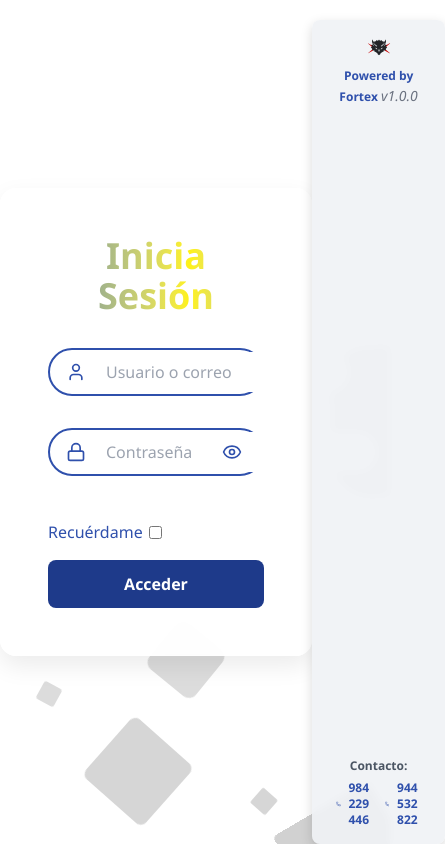
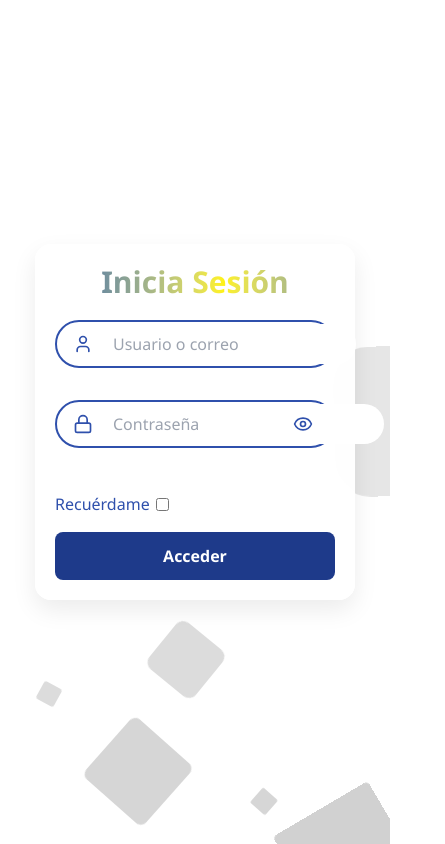
Before and after one commit to Doarmfando/Inventario-Cevi, a React (Vite) app: page /Inventario-Cevi/login in a window 390 px wide. Shown: the whole page, 445 px wide, since content can reach past the window. Built offline with nearby package versions, Linux system fonts and the light colour scheme.

Commit message:
un poco mas responsive

```diff
--- a/package.json
+++ b/package.json
@@ -13,9 +13,10 @@
   },
   "dependencies": {
     "@types/node": "^24.2.1",
-    "lucide-react": "^0.539.0",
+    "lucide-react": "^0.541.0",
     "react": "^19.1.1",
     "react-dom": "^19.1.1",
+    "react-icons": "^5.5.0",
     "react-router-dom": "^7.8.0",
     "zustand": "^5.0.7"
   },
--- a/src/features/auth/components/LoginForm.tsx
+++ b/src/features/auth/components/LoginForm.tsx
@@ -8,12 +8,10 @@ import InputWithIcon from "./InputWithIcon";
 import PasswordInput from "./PasswordInput";
 import RememberMe from "./RememberMe";
 import logo3 from "../../../assets/logo3.png";
-//import OriginalLeftPanel from "./OriginalLeftPanel";
 import FooterBanner from "./FooterBanner";
-// Si quieres usar el panel con imagen, importa esto en su lugar:
 import LeftPanel from "./LeftPanel";
 import RestaurantLogo from "./RestaurantLogo";
-import leftPanelImage from "../../../assets/left-panel-bg.png"; // Ajusta la ruta según tu estructura
+import leftPanelImage from "../../../assets/left-panel-bg.png";
 
 const LoginForm: React.FC = () => {
   const [credentials, setCredentials] = useState<Credentials>({ username: "", password: "" });
@@ -46,13 +44,8 @@ const LoginForm: React.FC = () => {
       {/* Fondo animado - FIJO para toda la pantalla */}
       <CirclesBackground />
 
-      <div className="flex h-screen w-screen relative flex-row z-10 login-wrapper">
-        {/* Panel izquierdo azul original */}
-        {/* <OriginalLeftPanel>
-          <RestaurantLogo />
-        </OriginalLeftPanel>
-         */}
-        {/* Si quieres usar el panel con imagen, usa esto en su lugar: */}
+      <div className="flex h-screen w-screen relative z-10 login-wrapper">
+        {/* Panel izquierdo - Mantiene su ancho original en desktop, se oculta en móvil */}
         <LeftPanel
           panelImage={leftPanelImage}
           altText="Panel lateral del login"
@@ -61,31 +54,20 @@ const LoginForm: React.FC = () => {
         </LeftPanel>
 
         {/* Contenido principal */}
-        <div className="w-[80%] flex items-center justify-center bg-transparent relative z-20 login-main-content">
+        <div className="flex-1 flex items-center justify-center bg-transparent relative z-20 login-main-content px-4 md:px-0">
           {/* Tarjeta de login */}
-          <div className="w-full max-w-[400px] bg-white/95 backdrop-blur-sm p-12 rounded-2xl shadow-[0_10px_25px_rgba(0,0,0,0.08)] flex flex-col gap-8 z-30 login-card">
+          <div className="w-full max-w-[400px] bg-white/95 backdrop-blur-sm p-8 md:p-12 rounded-2xl shadow-[0_10px_25px_rgba(0,0,0,0.08)] flex flex-col gap-6 md:gap-8 z-30 login-card">
             {/* Header con título animado */}
             <div className="flex flex-col items-center">
               <h1
-                className="text-4xl font-extrabold text-center
+                className="text-3xl md:text-4xl font-extrabold text-center
                   bg-gradient-to-r from-[#2f50ac] via-[#fff212] to-[#2f50ac]
                   bg-[length:200%_100%] bg-clip-text text-transparent animate-rayFlash"
               >
                 Inicia Sesión
               </h1>
+            </div>
 
-
-              {/*
-              <h1
-                className="text-4xl font-extrabold text-center
-                  bg-gradient-to-r from-[#2f50ac] via-[#fff212] to-[#2f50ac]
-                  bg-clip-text text-transparent"
-              >
-                Inicia Sesión
-              </h1>
-              */}
-
-            </div>
             {/* Formulario */}
             <form onSubmit={handleSubmit} className="flex flex-col gap-4">
               <InputWithIcon
@@ -118,15 +100,14 @@ const LoginForm: React.FC = () => {
           </div>
         </div>
 
-        {/* Banner inferior como componente */}
+        {/* Banner inferior - Solo visible en desktop */}
         <FooterBanner
           logo={logo3}
           logoAlt="Fortex Logo"
           companyName="Fortex"
           contactLabel="Contacto:"
           phoneNumbers={["984 229 446", "944 532 822"]}
-          version="1.0.0"  // 👈 Agregar esta línea
-
+          version="1.0.0"
         />
       </div>
 
@@ -152,10 +133,51 @@ const LoginForm: React.FC = () => {
           .password-input::-webkit-strong-password-auto-fill-button {
             display: none !important;
           }
+
+          /* Responsive styles */
+          @media (max-width: 768px) {
+            /* Ocultar el panel izquierdo en móvil */
+            .left-panel {
+              display: none !important;
+            }
+
+            /* Ocultar el banner en móvil */
+            .login-bottom-banner {
+              display: none !important;
+            }
+
+            .login-main-content {
+              height: 100vh;
+              width: 100% !important;
+              padding: 20px;
+            }
+
+            .login-card {
+              margin: auto;
+              max-width: 350px;
+              padding: 24px;
+            }
+
+            /* Asegurar que el fondo cubra toda la pantalla en móvil */
+            .min-h-screen {
+              min-height: 100vh;
+              min-height: 100svh; /* Para navegadores que soportan viewport units */
+            }
+          }
+
+          @media (max-width: 480px) {
+            .login-card {
+              max-width: 320px;
+              padding: 20px;
+              gap: 20px;
+            }
+
+            .login-main-content {
+              padding: 16px;
+            }
+          }
         `}
       </style>
-
-
     </div>
   );
 };
```
Also changed, not shown: 1 other file (tests, documents, lock files or other folders). Lines whose indentation alone changed are shown as unchanged.
